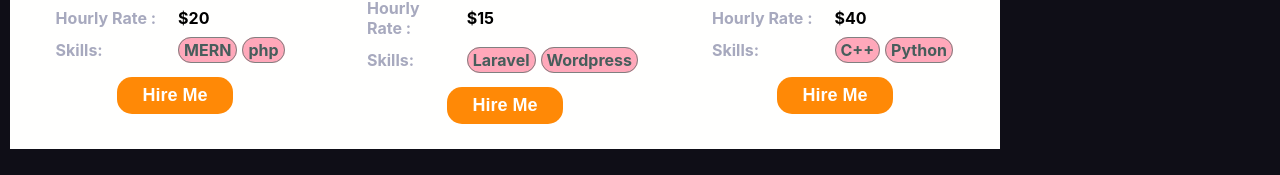
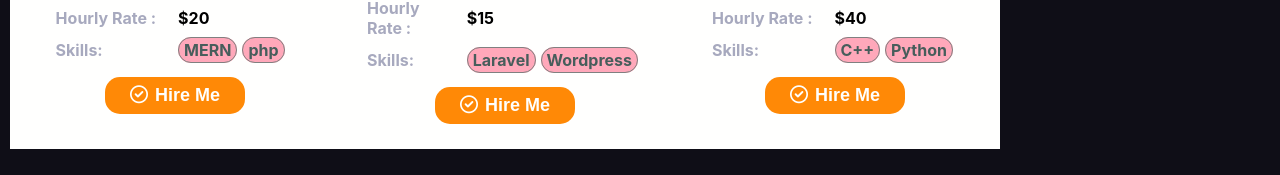
Before and after one commit to ra-raju/need-developer-website, a React (Create React App) app: page / in a window 1280 px wide. Shown: the part 488-663 px from the top of the page. Built offline with nearby package versions, Linux system fonts and the light colour scheme.

Commit message:
add fontawsome in btn

```diff
--- a/src/Component/Developer/Developer.css
+++ b/src/Component/Developer/Developer.css
@@ -81,3 +81,6 @@ td {
 .hireBtn:hover {
   background-color: #ffb406f1;
 }
+.far {
+  margin-right: 7px;
+}
--- a/src/Component/Developer/Developer.jsx
+++ b/src/Component/Developer/Developer.jsx
@@ -43,9 +43,10 @@ export const Developer = (props) => {
       </div>
       <div className="btn">
         <button
-          className="hireBtn"
+          className="hireBtn "
           onClick={() => props.hireBtnHandler(props.data)}
         >
+          <span className="far fa-check-circle"></span>
           Hire Me
         </button>
       </div>
```
